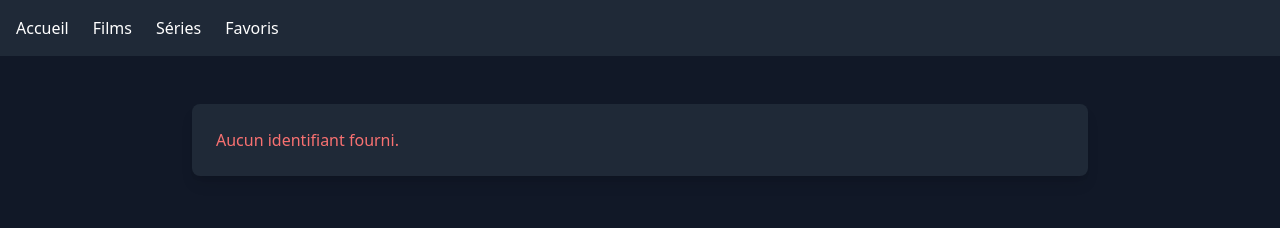
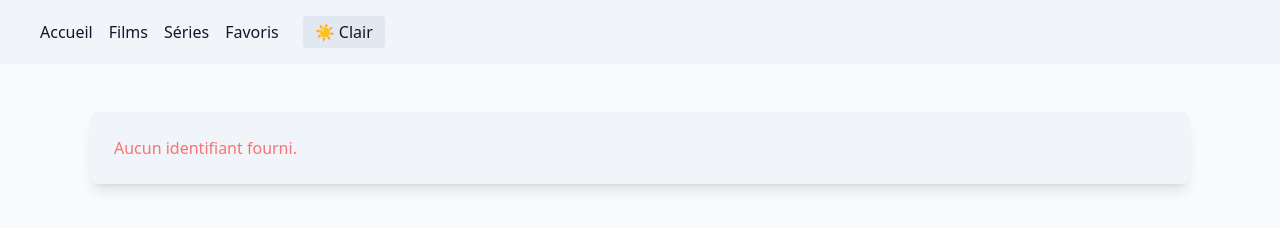
Before and after one commit to Theo-FERRETE/Cinetech, a plain HTML site: page detail.html in a window 1280 px wide. Drawn offline with nearby package versions, Linux system fonts and the light colour scheme.

Commit message:
page détail

```diff
--- a/detail.html
+++ b/detail.html
@@ -5,13 +5,20 @@
   <title>Détail du film - CinéExplorer</title>
   <meta name="viewport" content="width=device-width, initial-scale=1" />
   <script src="https://cdn.tailwindcss.com"></script>
+  <link rel="stylesheet" href="assets/styles.css">
 </head>
 <body class="bg-gray-900 text-white min-h-screen">
-  <nav class="bg-gray-800 p-4 flex space-x-6">
-    <a href="index.html" class="hover:underline">Accueil</a>
-    <a href="films.html" class="hover:underline">Films</a>
-    <a href="series.html" class="hover:underline">Séries</a>
-    <a href="favoris.html" class="hover:underline">Favoris</a>
+  <nav class="bg-gray-800 p-4 flex items-center space-x-6 responsive">
+  <button class="nav-mobile-toggle" aria-label="Menu" aria-expanded="false">☰</button>
+    <div class="nav-menu">
+      <a href="index.html" class="hover:underline">Accueil</a>
+      <a href="films.html" class="hover:underline">Films</a>
+      <a href="series.html" class="hover:underline">Séries</a>
+      <a href="favoris.html" class="hover:underline">Favoris</a>
+    </div>
+    <div class="ml-auto flex items-center gap-2">
+      <button class="theme-toggle bg-gray-700 text-white px-3 py-1 rounded">☀️ Clair</button>
+    </div>
   </nav>
 
   <main class="container mx-auto p-4 mt-8">
@@ -20,6 +27,10 @@
     </div>
   </main>
 
+  <script src="config.js"></script>
+  <script src="assets/theme.js"></script>
+  <script src="assets/nav.js"></script>
+  <script src="assets/toast.js"></script>
   <script src="Js/detail.js"></script>
 </body>
 </html>
```
